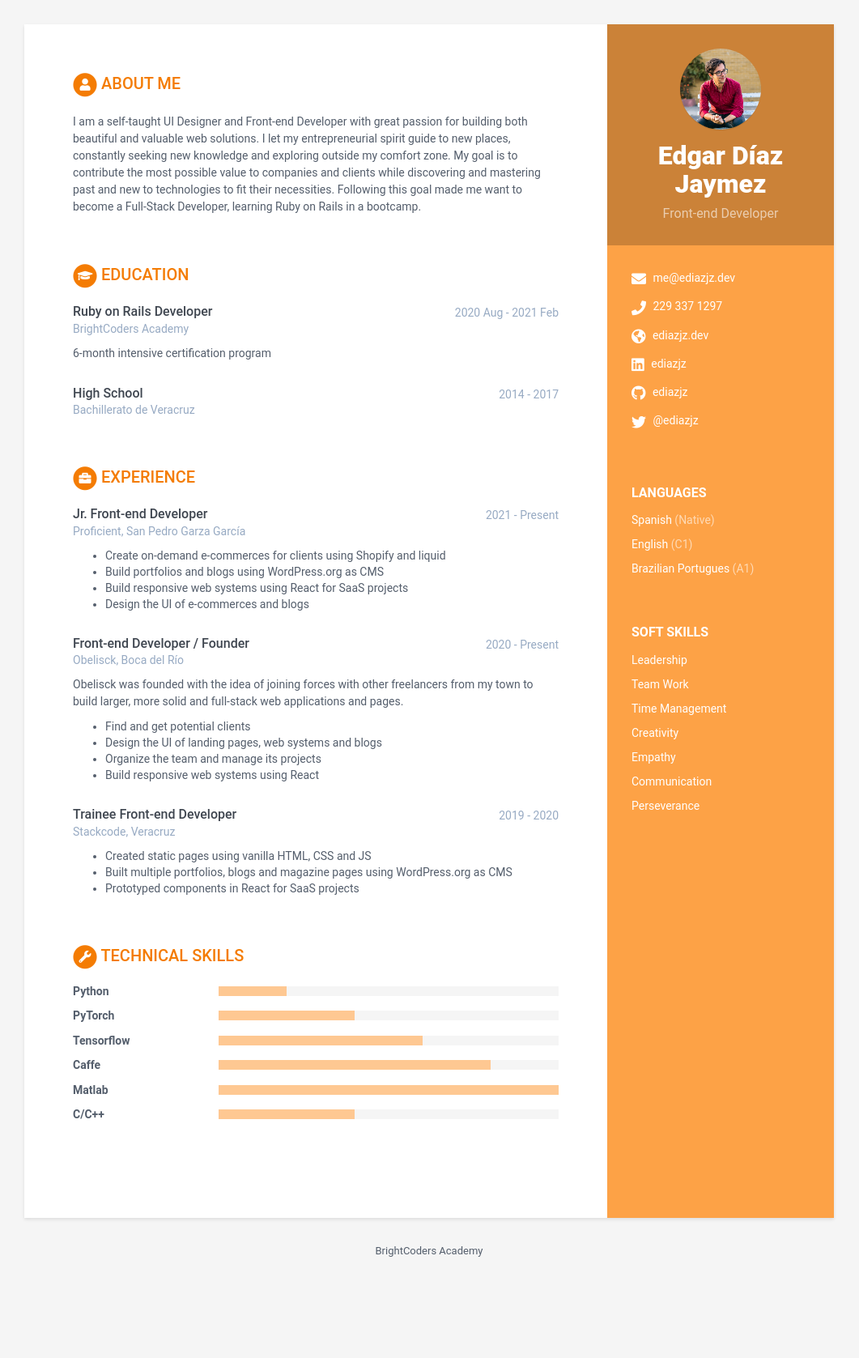
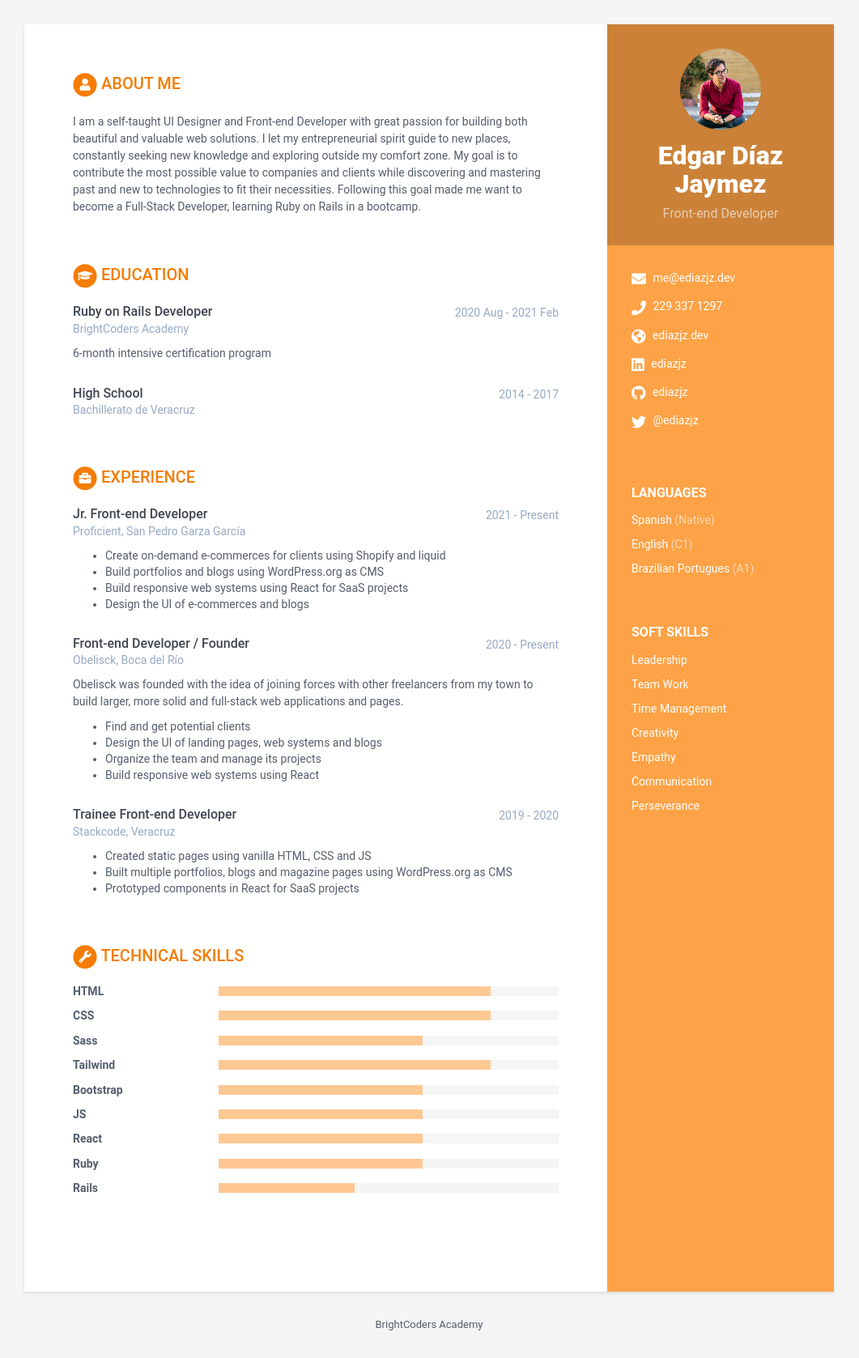
Before and after one commit to ediazjz/resume, a Jekyll site: the page built from index.html, in a window 1280 px wide. Shown: the whole page at 81% size, without its empty margins (110-1171 px from the left). Built offline with Jekyll 4.4.1, drawn with Linux system fonts in a browser that asks for light colours; before the commit the page ends 1586 px from its top, so only the background shows below that.

Commit message:
Add Hard Skills

```diff
--- a/_data/data.yml
+++ b/_data/data.yml
@@ -119,22 +119,31 @@ skills:
   title: Technical Skills # NO MODIFICAR
 
   toolset:
-    - name: Python
-      level: 20%
+    - name: HTML
+      level: 80%
 
-    - name: PyTorch
-      level: 40%
+    - name: CSS
+      level: 80%
 
-    - name: Tensorflow
+    - name: Sass
       level: 60%
 
-    - name: Caffe
+    - name: Tailwind
       level: 80%
 
-    - name: Matlab
-      level: 100%
+    - name: Bootstrap
+      level: 60%
 
-    - name: C/C++
+    - name: JS
+      level: 60%
+
+    - name: React
+      level: 60%
+
+    - name: Ruby
+      level: 60%
+
+    - name: Rails
       level: 40%
 
 # NO MODIFICAR
```
